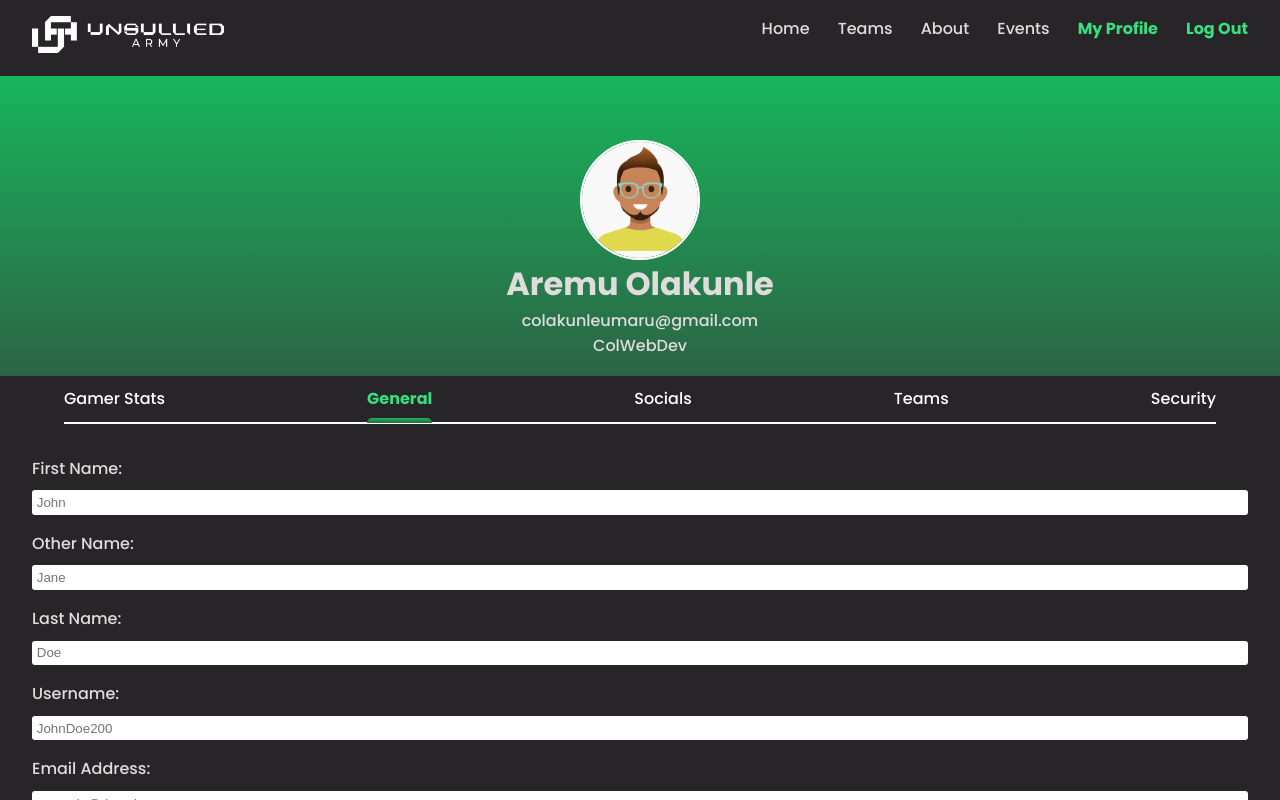
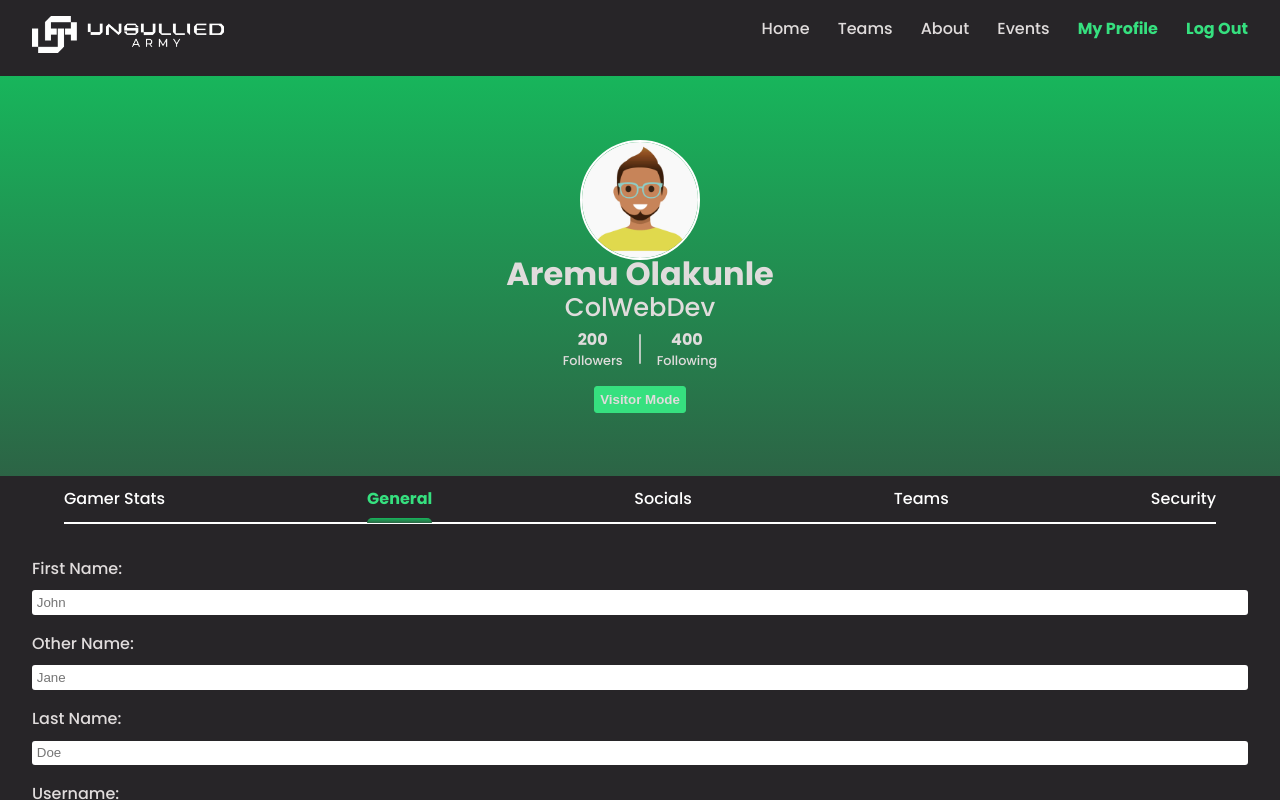
Before and after one commit to ColTheDeveloper/unsullied-army, a React (Create React App) app in the folder client/: page /profile/id in a window 1280 px wide. Built offline with nearby package versions, Linux system fonts and the light colour scheme.

Commit message:
created a call to action on the profile card

```diff
--- a/client/src/Pages/Profile/Profile.css
+++ b/client/src/Pages/Profile/Profile.css
@@ -4,7 +4,7 @@
 }
 .profile-card{
     background:#36E07F linear-gradient( #079e48a5, #272528a9) no-repeat;
-    height: 300px;
+    height: 400px;
     display: flex;
     flex-direction: column;
     align-items: center;
@@ -18,10 +18,53 @@
 }
 .profile-card>h2{
     font-size: 2rem;
+    line-height: 1.8rem;
+}
+.profile-card>span{
+    font-size: 1.6rem;
 }
 .profile-card>p{
     text-align: center;
 
+}
+.profile-card>div{
+    display: flex;
+    gap: 1rem;
+    margin-bottom: 1rem;
+}
+.follow-wrapper{
+    display: flex;
+    flex-direction: column;
+    align-items: center;
+
+}
+.follow-wrapper>span:nth-of-type(1){
+    font-weight: 700;
+
+}
+.follow-wrapper>span:nth-of-type(2){
+    font-weight: 500;
+    font-size: .8rem;
+}
+.follower-line{
+    width: 2px;
+    background-color: var(--text-color);
+    border-radius: 40px;
+    opacity: .8;
+    height: 70%;
+    align-self: center;
+}
+.profile-card>button{
+    background-color: #36E07F;
+    color: var(--text-color);
+    border: 1px solid #36E07F;
+    border-radius: 3px;
+    padding: .3rem;
+    font-weight: 700;
+    transition: all .3s;
+}
+.profile-card>button:hover{
+    background-color: transparent;
 }
 .Profile>div:nth-of-type(2){
 
--- a/client/src/Pages/Profile/Profile.jsx
+++ b/client/src/Pages/Profile/Profile.jsx
@@ -8,8 +8,19 @@ const Profile=()=>{
             <div className="profile-card">
                 <img src={profile} alt="usernae" width="30"/>
                 <h2>Aremu Olakunle</h2>
-                <p>colakunleumaru@gmail.com</p>
                 <span>ColWebDev</span>
+                <div>
+                    <div className="follow-wrapper">
+                        <span>200</span>
+                        <span>Followers</span>
+                    </div>
+                    <div className="follower-line"/>
+                    <div className="follow-wrapper">
+                        <span>400</span>
+                        <span>Following</span>
+                    </div>
+                </div>
+                <button>Visitor Mode</button>
             </div>
             <div>
                 <NavLink to="gamer-stat">Gamer Stats</NavLink>
```
